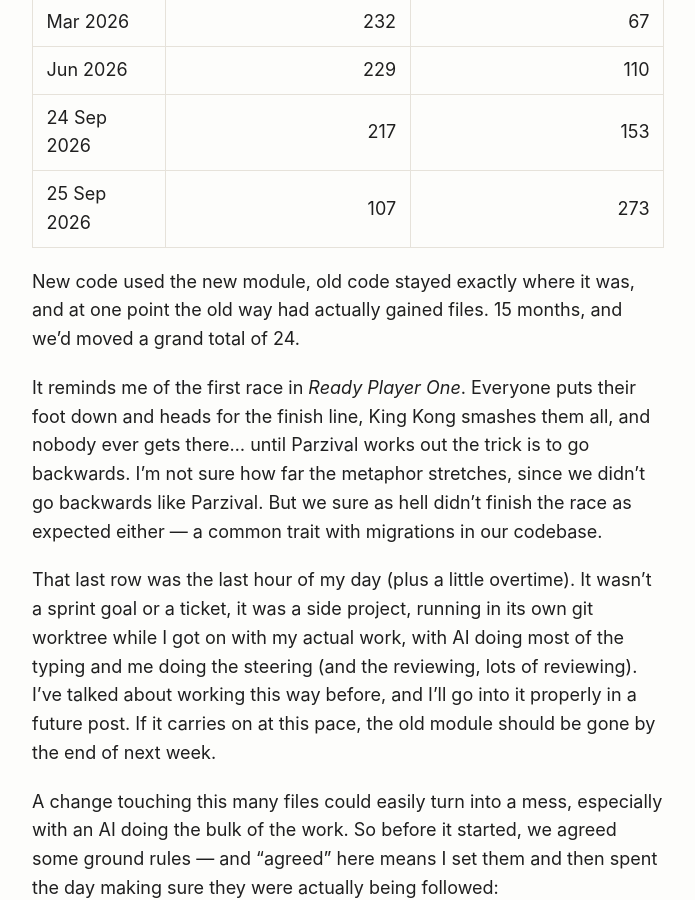
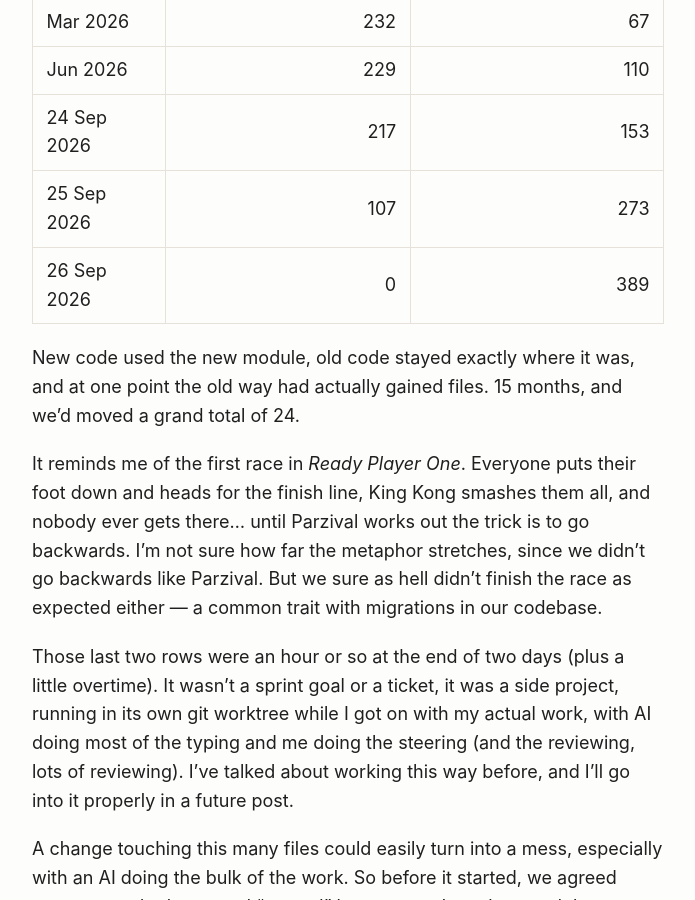
Before and after one commit to dwhenry/dwhenry.github.io, a Jekyll site: the page built from _posts/2026-09-26-first-to-the-key.md, in a window 1280 px wide and 900 px high, scrolled down 1050 px. Shown: the whole window, without its empty margins (292-987 px from the left). Built offline with Jekyll 4.4.1, drawn with Linux system fonts in a browser that asks for light colours; some of the changed text lies outside the part shown.

Commit message:
Update stats: env var migration finished

```diff
--- a/_posts/2026-09-26-first-to-the-key.md
+++ b/_posts/2026-09-26-first-to-the-key.md
@@ -25,12 +25,13 @@ So how did we get here? The new typed env module was added back in June 2025, it
 | Jun 2026    |                        229 |                        110 |
 | 24 Sep 2026 |                        217 |                        153 |
 | 25 Sep 2026 |                        107 |                        273 |
+| 26 Sep 2026 |                          0 |                        389 |
 
 New code used the new module, old code stayed exactly where it was, and at one point the old way had actually gained files. 15 months, and we'd moved a grand total of 24.
 
 It reminds me of the first race in _Ready Player One_. Everyone puts their foot down and heads for the finish line, King Kong smashes them all, and nobody ever gets there... until Parzival works out the trick is to go backwards. I'm not sure how far the metaphor stretches, since we didn't go backwards like Parzival. But we sure as hell didn't finish the race as expected either — a common trait with migrations in our codebase.
 
-That last row was the last hour of my day (plus a little overtime). It wasn't a sprint goal or a ticket, it was a side project, running in its own git worktree while I got on with my actual work, with AI doing most of the typing and me doing the steering (and the reviewing, lots of reviewing). I've talked about working this way before, and I'll go into it properly in a future post. If it carries on at this pace, the old module should be gone by the end of next week.
+Those last two rows were an hour or so at the end of two days (plus a little overtime). It wasn't a sprint goal or a ticket, it was a side project, running in its own git worktree while I got on with my actual work, with AI doing most of the typing and me doing the steering (and the reviewing, lots of reviewing). I've talked about working this way before, and I'll go into it properly in a future post.
 
 A change touching this many files could easily turn into a mess, especially with an AI doing the bulk of the work. So before it started, we agreed some ground rules — and "agreed" here means I set them and then spent the day making sure they were actually being followed:
 
@@ -49,9 +50,9 @@ The tests weren't much better. One suite only passed because later tests relied
 >
 > — Wade and Aech, _Ready Player One_
 
-The race isn't over. There are still 107 files on the old module. But for the first time I can see a finish line, which is more than this migration has ever had.
+And then the race was over. The old module is gone — deleted, along with its `@deprecated` comment. A migration that spent 15 months without a finish line crossed it in two days.
 
-And it isn't the only one. When I actually took notice, I found six migrations in this codebase that had been started and never finished. This one is nearly there... the other five are still sat on the starting line, but I don't imagine it will stay that way for long.
+And it isn't the only one. When I actually took notice, I found six migrations in this codebase that had been started and never finished. This one is finished... the other five are still sat on the starting line, but I don't imagine it will stay that way for long.
 
 So when you are next waiting for your task to finish — AI, test suite or something else — maybe that thing you could never get to could be done now.
 
```
